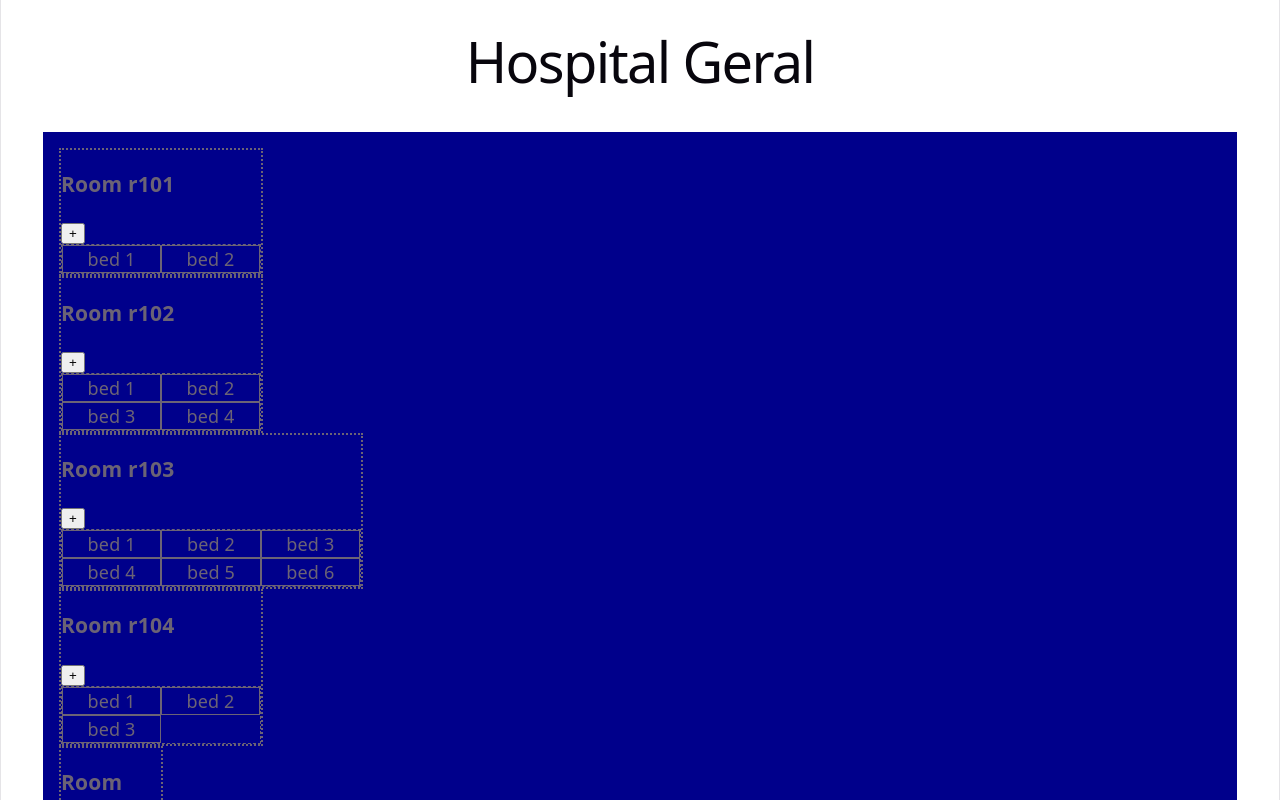
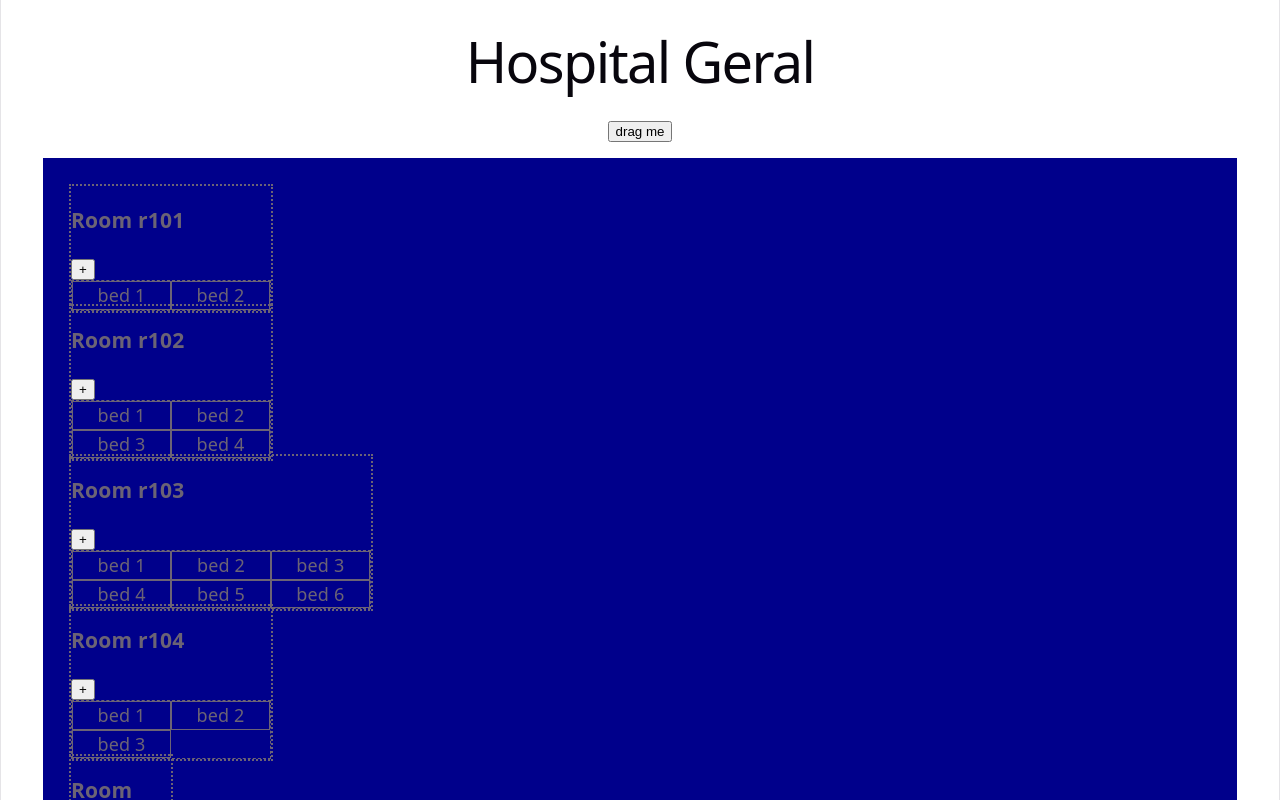
Before and after one commit to mrChernicharo/dnd-test, a React (Vite) app: page / in a window 1280 px wide. Shown: the top 800 px of the page. Built offline with nearby package versions, Linux system fonts and the light colour scheme.

Commit message:
gottem where we wanted...conceptually

```diff
--- a/src/FloorPlan.tsx
+++ b/src/FloorPlan.tsx
@@ -1,4 +1,5 @@
 import {
+  useMemo,
   // useEffect,
   useState,
 } from "react";
@@ -39,7 +40,7 @@ const initialHospital = {
       id: "s2",
       rooms: [
         { id: "r201", beds: 6 },
-        // { id: "r202", beds: 80 },
+        { id: "r202", beds: 8 },
         { id: "r203", beds: 15 },
         // { id: "r204", beds: 1254 },
       ],
@@ -49,6 +50,7 @@ const initialHospital = {
 
 export function FloorPlan() {
   const { width, containerRef, mounted } = useContainerWidth();
+
   const [hospital, sethospital] = useState(initialHospital);
 
   function addBed(sector: Sector, room: Room) {
@@ -69,11 +71,8 @@ export function FloorPlan() {
     });
   }
 
-  // useEffect(() => {
-  //   console.log("::::: hospital", hospital);
-  // }, [hospital]);
-
-  const sl = hospital.sectors.map((sector, i) => {
+  const sectorsLayout = useMemo(() => {
+    return hospital.sectors.map((sector, i) => {
       const layoutItem: LayoutItem = {
         i: sector.id,
         h: sector.rooms.reduce((acc, room) => {
@@ -90,8 +89,9 @@ export function FloorPlan() {
 
       return layoutItem;
     });
+  }, [hospital.sectors]);
 
-  console.log(sl, width);
+  console.log(sectorsLayout, width);
 
   return (
     <div style={{ margin: 16 }}>
@@ -100,13 +100,13 @@ export function FloorPlan() {
       <div ref={containerRef}>
         {mounted && (
           <ReactGridLayout
-            layout={sl}
+            layout={sectorsLayout}
             width={width}
             gridConfig={{ cols: 12, rowHeight: 24 }}
-            // dragConfig={{ handle: ".sector-drag-handle" }}
+            dragConfig={{ handle: ".sector-drag-handle" }}
             onLayoutChange={(ev) => console.log(ev)}
           >
-            {sl?.map((item, i) => (
+            {sectorsLayout?.map((item, i) => (
               <div key={item.i}>
                 <Sector sector={hospital.sectors[i]} addBed={addBed} />
               </div>
@@ -119,30 +119,31 @@ export function FloorPlan() {
 }
 
 export function Sector({ sector, addBed }: SectorProps) {
+  const { width, containerRef, mounted } = useContainerWidth();
+
+  const roomsLayout = useMemo(() => {
+    return sector.rooms.map((room) => {
+      const layoutItem: LayoutItem = {
+        i: room.id,
+        h: getBedsGrid(room.beds)[0] + 3, // room rows + heading rows
+        w: getBedsGrid(room.beds)[1],
+        x: 0,
+        // y: i * 10, // just for spacing
+        y: 0,
+        // isBounded: true,
+      };
+
+      return layoutItem;
+    });
+  }, [sector.rooms]);
+
   return (
     <div key={sector.id}>
-      {/* <div
-        style={{
-          position: "relative",
-          padding: 16,
-          background: "red",
-        }}
-      >
-        <h2>{sector.id}</h2>
-        <button
-          className="sector-drag-handle"
-          style={{
-            position: "absolute",
-            right: 0,
-            top: "50%",
-            transform: "translateY(-50%)",
-          }}
-        >
-          🀆
-        </button>
-      </div> */}
-
+      <div>
+        <button className="sector-drag-handle">drag me</button>
+      </div>
       <div
+        ref={containerRef}
         style={{
           background: "darkblue",
           margin: 16,
@@ -150,17 +151,24 @@ export function Sector({ sector, addBed }: SectorProps) {
           cursor: "grab",
         }}
       >
-        {sector.rooms.map((room) => {
-          return (
+        {mounted && (
+          <ReactGridLayout
+            width={width}
+            layout={roomsLayout}
+            gridConfig={{ cols: 12, rowHeight: 20 }}
+          >
+            {roomsLayout?.map((item, i) => (
+              <div key={item.i}>
                 <Room
-              key={room.id}
-              room={room}
+                  room={sector.rooms[i]}
                   addAddBed={() => {
-                addBed(sector, room);
+                    addBed(sector, sector.rooms[i]);
                   }}
                 />
-          );
-        })}
+              </div>
+            ))}
+          </ReactGridLayout>
+        )}
       </div>
     </div>
   );
```
Lines whose indentation alone changed are shown as unchanged.
